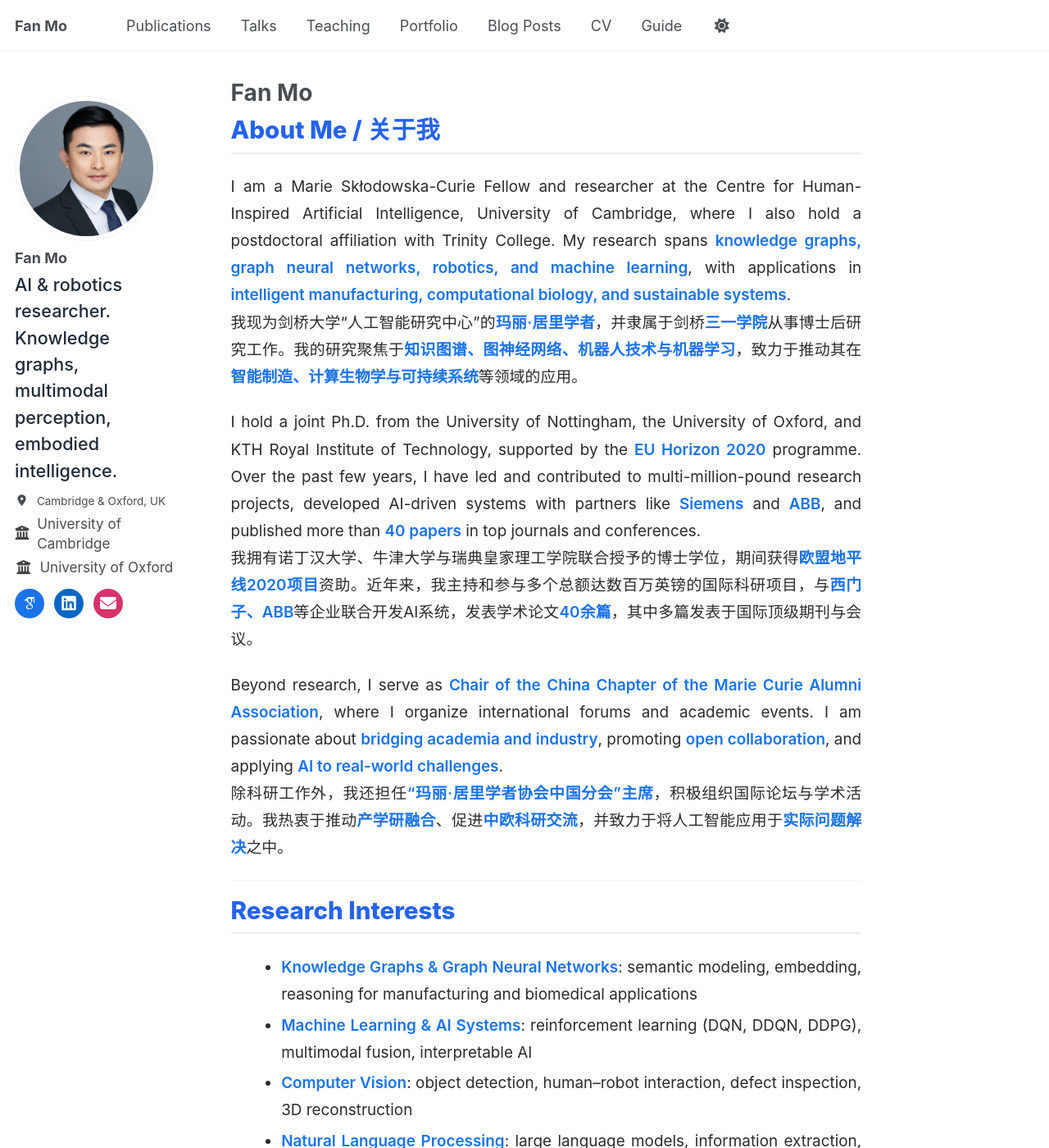
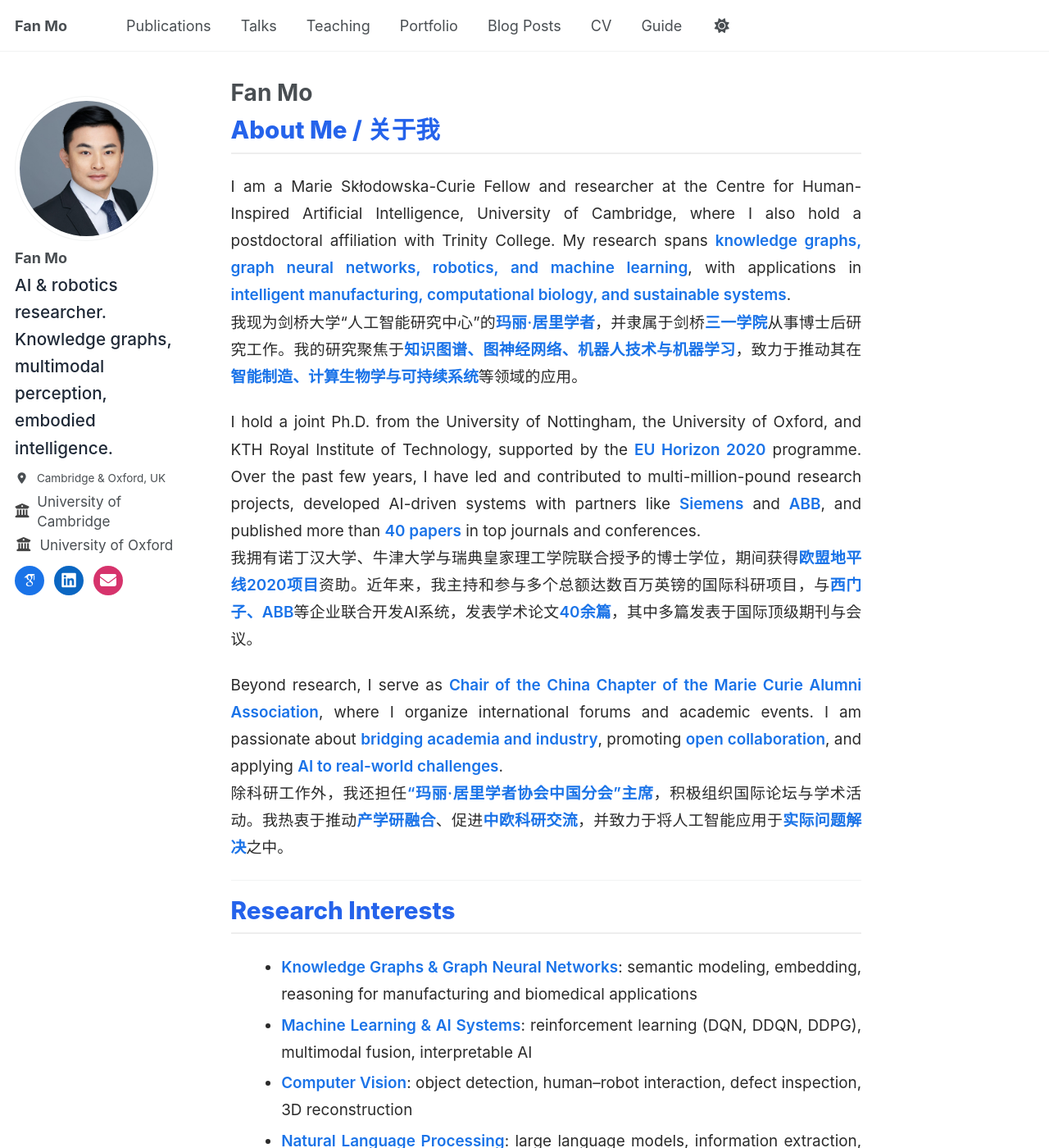
Before and after one commit to fanmo-intro/fanmo-intro.github.io, a Jekyll site: the page built from _pages/about.md, in a window 1280 px wide and 1400 px high. Shown: the whole window at 82% size. Built offline with Jekyll 4.4.1, drawn with Linux system fonts in a browser that asks for light colours; some web fonts are replaced; a script that is not in the unit is left out.

Commit message:
Update _custom.scss

```diff
--- a/_sass/_custom.scss
+++ b/_sass/_custom.scss
@@ -144,3 +144,21 @@
   fill: currentColor !important;
   font-size: 20px;
 }
+/* ===============================
+   FORCE font-size overrides
+   =============================== */
+
+/* Bio bigger */
+.author__content .author__bio {
+  font-size: 1.15rem !important;  /* bigger */
+  line-height: 1.6 !important;
+  font-weight: 500 !important;
+  color: #1f2937 !important;
+}
+
+/* Employers smaller */
+.author__urls li .employer {
+  font-size: 0.85rem !important;  /* smaller universities */
+  line-height: 1.3 !important;
+  color: #555 !important;
+}
```
